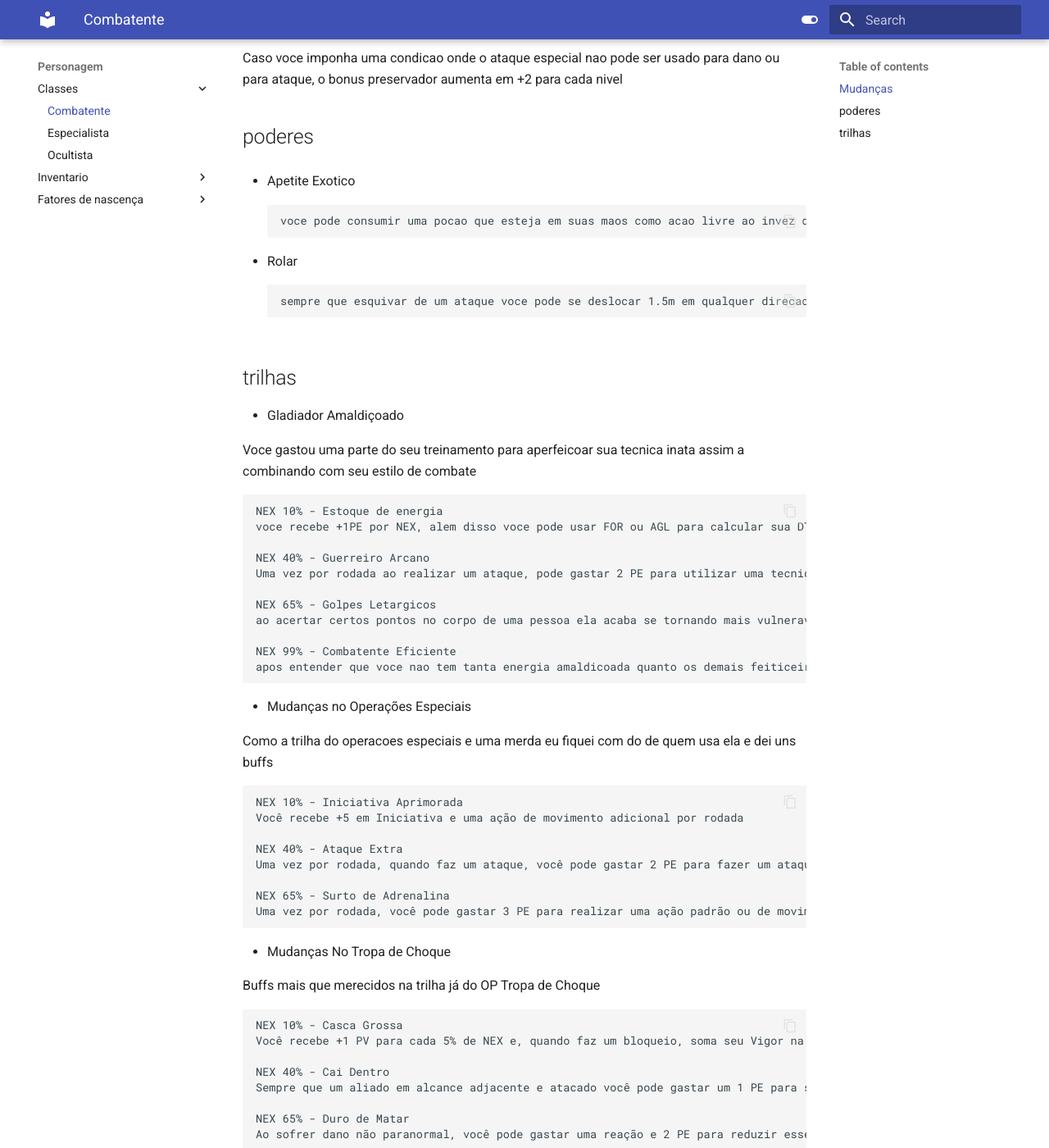
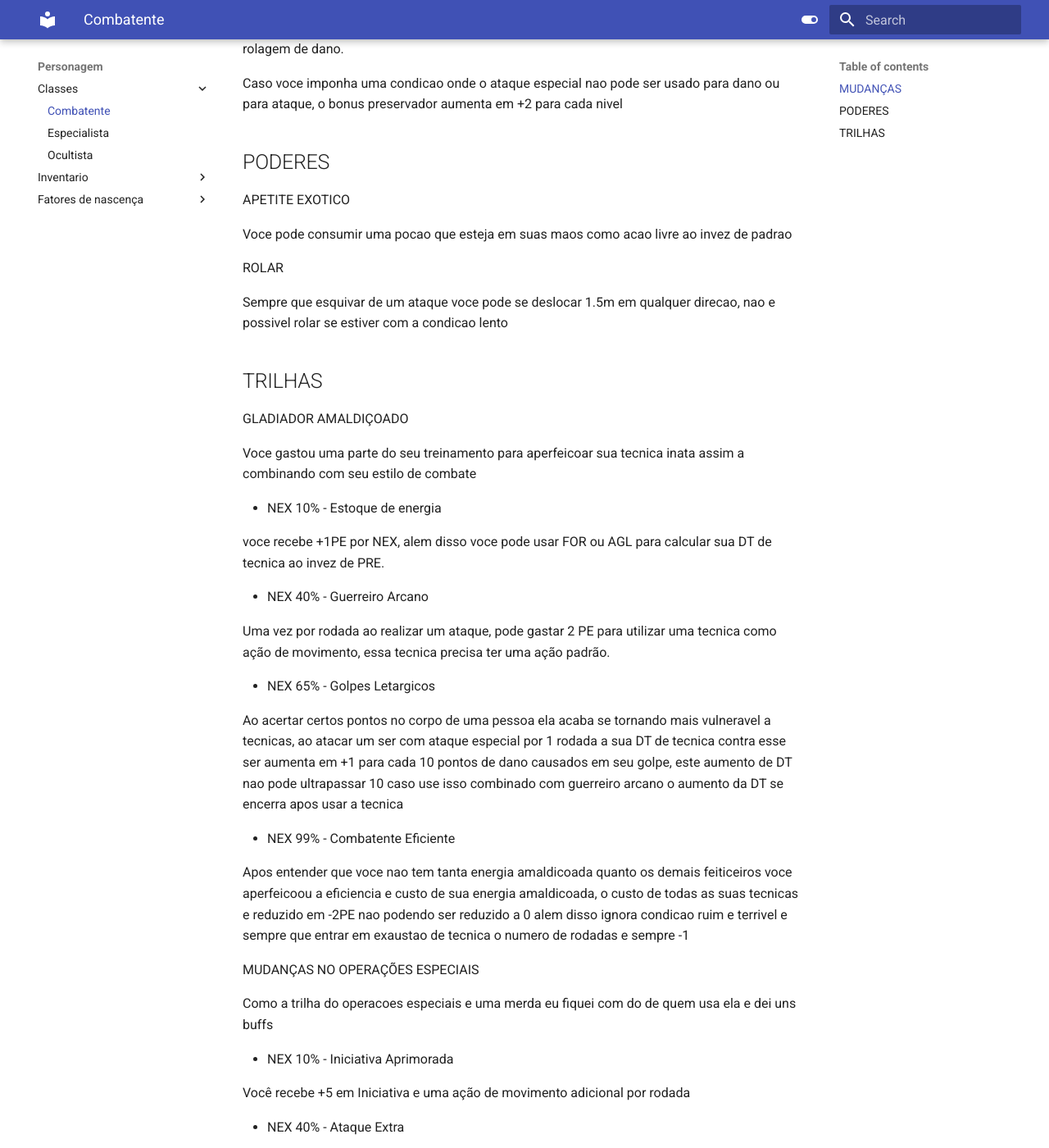
Before and after one commit to nerdolagens/SK-RPG-docs, an MkDocs documentation site: the page built from docs/character/classes/combatente.md, in a window 1280 px wide and 1400 px high, scrolled down 425 px. Shown: the whole window at 82% size. Built offline with MkDocs 1.6.1 and Material for MkDocs 9.7.7, drawn with Linux system fonts in a browser that asks for light colours; some of the changed text lies outside the part shown.

```diff
--- a/docs/character/classes/combatente.md
+++ b/docs/character/classes/combatente.md
@@ -1,64 +1,74 @@
 A classe que mais se destaca em combate tendo mais vida mais defesa e normalmente mais dano que as demais mas perde em outros pontos
 
-## Mudanças
+## MUDANÇAS
 
-    Ataque Especial: Quando faz um ataque ou manobra de luta, você pode gastar 2 PE para receber +5
-    no teste de ataque ou na rolagem de dano. Conforme avança de NEX, você pode gastar +1 PE para
-    receber mais bônus de +5. Você pode aplicar cada bônus de +5 em ataque ou dano. Por exemplo, em
-    NEX 55%, você pode gastar 4 PE para receber +5 no teste de ataque e +10 na rolagem de dano.
+Ataque Especial: Quando faz um ataque ou manobra de luta, você pode gastar 2 PE para receber +5
+no teste de ataque ou na rolagem de dano. Conforme avança de NEX, você pode gastar +1 PE para
+receber mais bônus de +5. Você pode aplicar cada bônus de +5 em ataque ou dano. Por exemplo, em
+NEX 55%, você pode gastar 4 PE para receber +5 no teste de ataque e +10 na rolagem de dano.
 
 Caso voce imponha uma condicao onde o ataque especial nao pode ser usado para dano ou para ataque, o bonus preservador aumenta em +2 para cada nivel
 
-## poderes
+## PODERES
 
-- Apetite Exotico
+APETITE EXOTICO
 
-        voce pode consumir uma pocao que esteja em suas maos como acao livre ao invez de padrao
+Voce pode consumir uma pocao que esteja em suas maos como acao livre ao invez de padrao
 
-  - Rolar
+ROLAR
 
-        sempre que esquivar de um ataque voce pode se deslocar 1.5m em qualquer direcao, nao e possivel rolar se estiver com a condicao lento
+Sempre que esquivar de um ataque voce pode se deslocar 1.5m em qualquer direcao, nao e possivel rolar se estiver com a condicao lento
 
-## trilhas
+## TRILHAS
 
-- Gladiador Amaldiçoado
+GLADIADOR AMALDIÇOADO
 
 Voce gastou uma parte do seu treinamento para aperfeicoar sua tecnica inata assim a combinando com seu estilo de combate
 
-    NEX 10% - Estoque de energia
-    voce recebe +1PE por NEX, alem disso voce pode usar FOR ou AGL para calcular sua DT de tecnica ao invez de PRE.
+- NEX 10% - Estoque de energia
 
-    NEX 40% - Guerreiro Arcano
-    Uma vez por rodada ao realizar um ataque, pode gastar 2 PE para utilizar uma tecnica como ação de movimento, essa tecnica precisa ter uma ação padrão.
+voce recebe +1PE por NEX, alem disso voce pode usar FOR ou AGL para calcular sua DT de tecnica ao invez de PRE.
 
-    NEX 65% - Golpes Letargicos
-    ao acertar certos pontos no corpo de uma pessoa ela acaba se tornando mais vulneravel a tecnicas, ao atacar um ser com ataque especial por 1 rodada a sua DT de tecnica contra esse ser aumenta em +1 para cada 10 pontos de dano causados em seu golpe, este aumento de DT nao pode ultrapassar 10 caso use isso combinado com guerreiro arcano o aumento da DT se encerra apos usar a tecnica
+- NEX 40% - Guerreiro Arcano
 
-    NEX 99% - Combatente Eficiente
-    apos entender que voce nao tem tanta energia amaldicoada quanto os demais feiticeiros voce aperfeicoou a eficiencia e custo de sua energia amaldicoada, o custo de todas as suas tecnicas e reduzido em -2PE nao podendo ser reduzido a 0 alem disso ignora condicao ruim e terrivel e sempre que entrar em exaustao de tecnica o numero de rodadas e sempre -1
+Uma vez por rodada ao realizar um ataque, pode gastar 2 PE para utilizar uma tecnica como ação de movimento, essa tecnica precisa ter uma ação padrão.
 
-- Mudanças no Operações Especiais
+- NEX 65% - Golpes Letargicos
+
+Ao acertar certos pontos no corpo de uma pessoa ela acaba se tornando mais vulneravel a tecnicas, ao atacar um ser com ataque especial por 1 rodada a sua DT de tecnica contra esse ser aumenta em +1 para cada 10 pontos de dano causados em seu golpe, este aumento de DT nao pode ultrapassar 10 caso use isso combinado com guerreiro arcano o aumento da DT se encerra apos usar a tecnica
+
+- NEX 99% - Combatente Eficiente
+
+Apos entender que voce nao tem tanta energia amaldicoada quanto os demais feiticeiros voce aperfeicoou a eficiencia e custo de sua energia amaldicoada, o custo de todas as suas tecnicas e reduzido em -2PE nao podendo ser reduzido a 0 alem disso ignora condicao ruim e terrivel e sempre que entrar em exaustao de tecnica o numero de rodadas e sempre -1
+
+MUDANÇAS NO OPERAÇÕES ESPECIAIS
 
 Como a trilha do operacoes especiais e uma merda eu fiquei com do de quem usa ela e dei uns buffs
 
-    NEX 10% - Iniciativa Aprimorada
-    Você recebe +5 em Iniciativa e uma ação de movimento adicional por rodada
+- NEX 10% - Iniciativa Aprimorada
 
-    NEX 40% - Ataque Extra
-    Uma vez por rodada, quando faz um ataque, você pode gastar 2 PE para fazer um ataque adicional.
+  Você recebe +5 em Iniciativa e uma ação de movimento adicional por rodada
 
-    NEX 65% - Surto de Adrenalina
-    Uma vez por rodada, você pode gastar 3 PE para realizar uma ação padrão ou de movimento adicional.
+- NEX 40% - Ataque Extra
 
-- Mudanças No Tropa de Choque
+  Uma vez por rodada, quando faz um ataque, você pode gastar 2 PE para fazer um ataque adicional.
+
+- NEX 65% - Surto de Adrenalina
+
+  Uma vez por rodada, você pode gastar 3 PE para realizar uma ação padrão ou de movimento adicional.
+
+MUDANÇAS NO TROPA DE CHOQUE
 
 Buffs mais que merecidos na trilha já do OP Tropa de Choque
 
-    NEX 10% - Casca Grossa
-    Você recebe +1 PV para cada 5% de NEX e, quando faz um bloqueio, soma seu Vigor na resistência a dano recebida
+- NEX 10% - Casca Grossa
 
-    NEX 40% - Cai Dentro
-    Sempre que um aliado em alcance adjacente e atacado você pode gastar um 1 PE para se enfiar na frente do ataque, voce e seu aliado ficam inspirados e recebm +1d20 em todoa os testes por uma rodada, a criterio do mesrre pode entrar na feente de outras coisas tambem como uma explosao
+Você recebe +1 PV para cada 5% de NEX e, quando faz um bloqueio, soma seu Vigor na resistência a dano recebida
 
-    NEX 65% - Duro de Matar
-    Ao sofrer dano não paranormal, você pode gastar uma reação e 2 PE para reduzir esse dano à metade. Em NEX 85%, você pode usar esta habilidade para reduzir dano paranormal.
+- NEX 40% - Cai Dentro
+
+Sempre que um aliado em alcance adjacente e atacado você pode gastar um 1 PE para se enfiar na frente do ataque, voce e seu aliado ficam inspirados e recebm +1d20 em todoa os testes por uma rodada, a criterio do mesrre pode entrar na feente de outras coisas tambem como uma explosao
+
+- NEX 65% - Duro de Matar
+
+Ao sofrer dano não paranormal, você pode gastar uma reação e 2 PE para reduzir esse dano à metade. Em NEX 85%, você pode usar esta habilidade para reduzir dano paranormal.
```
